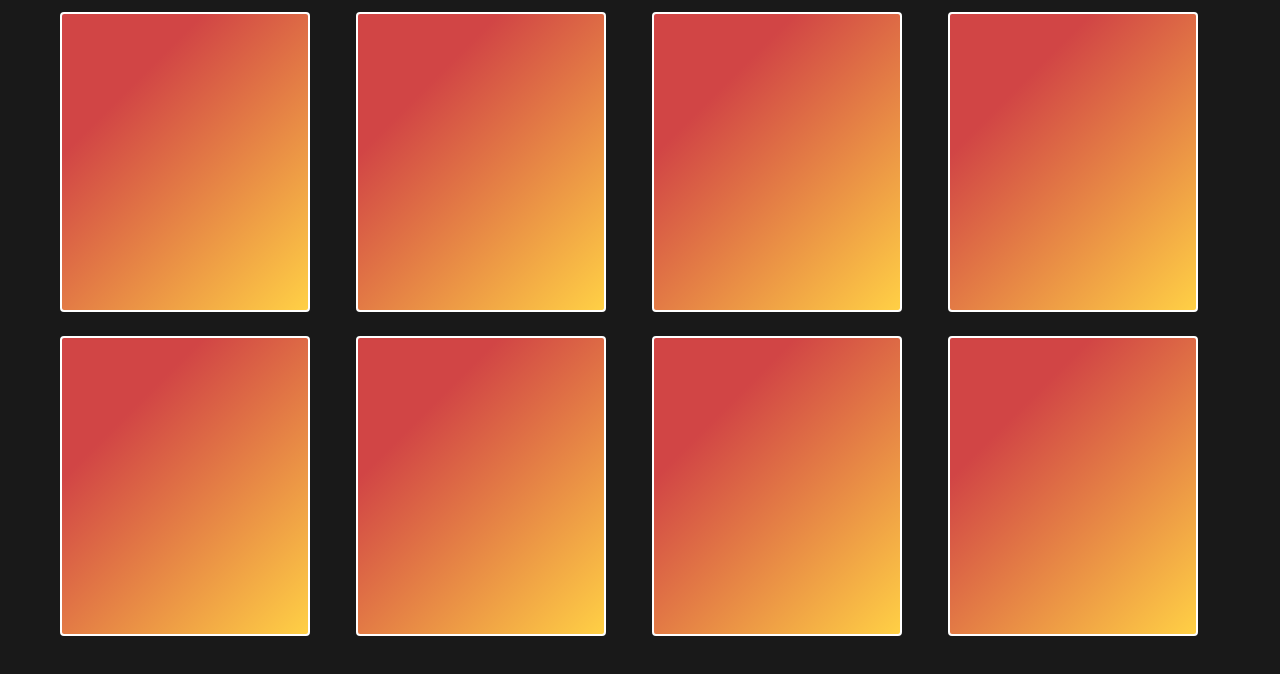
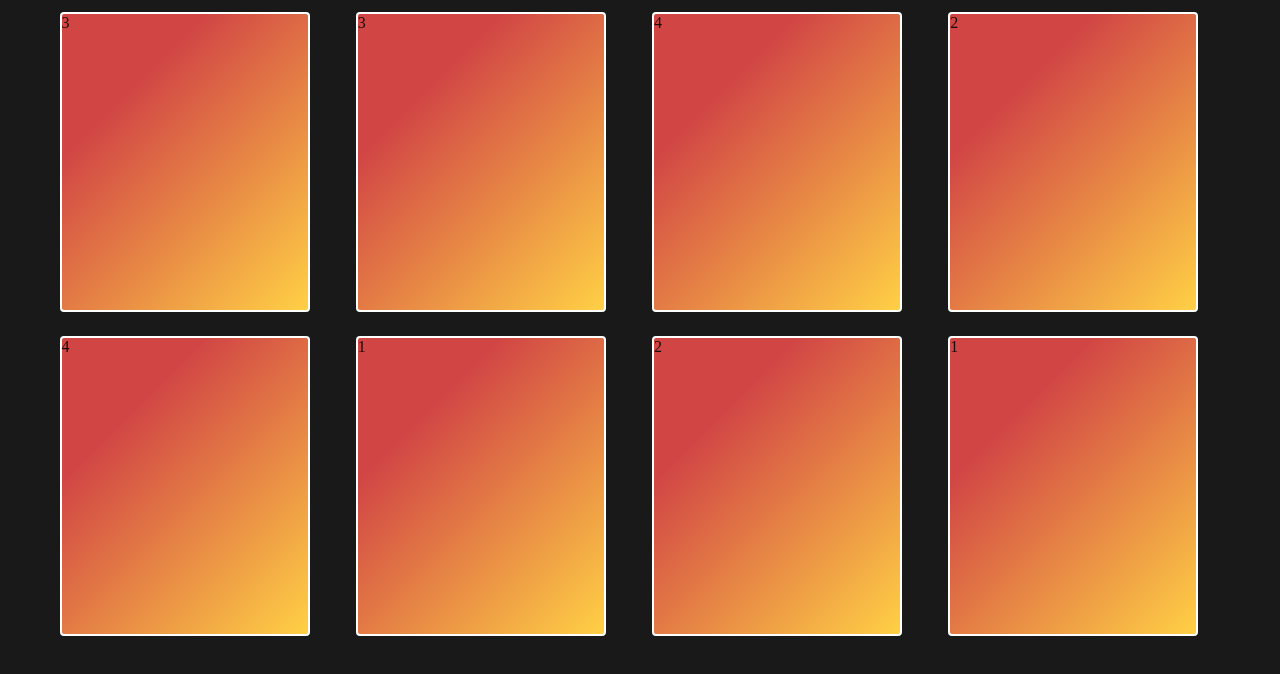
Before and after one commit to ajvmjr/memory-game-vue, a Vue app: page / in a window 1280 px wide. Shown: the top 674 px of the page. Built offline with nearby package versions, Linux system fonts and the light colour scheme.

Commit message:
feat: add shuffle function

```diff
--- a/src/App.vue
+++ b/src/App.vue
@@ -2,10 +2,10 @@
   <div id="app">
     <v-container>
       <v-row>
-        <v-col cols="12" lg="3" v-for="(x, index) in 8" :key="index">
+        <v-col cols="12" lg="3" v-for="c in cards" :key="c.id">
           <Card
             @selected="handleClick($event)"
-            :index="index"
+            :info="c"
             :disabled="disabled"
           />
         </v-col>
@@ -19,12 +19,66 @@ import Card from "@/components/Card";
 
 export default {
   data: () => ({
+    cards: [
+      {
+        id: 1,
+        value: "1",
+        chosen: false,
+        disabled: false,
+      },
+      {
+        id: 2,
+        value: "1",
+        chosen: false,
+        disabled: false,
+      },
+      {
+        id: 3,
+        value: "2",
+        chosen: false,
+        disabled: false,
+      },
+      {
+        id: 4,
+        value: "2",
+        chosen: false,
+        disabled: false,
+      },
+      {
+        id: 5,
+        value: "3",
+        chosen: false,
+        disabled: false,
+      },
+      {
+        id: 6,
+        value: "3",
+        chosen: false,
+        disabled: false,
+      },
+      {
+        id: 7,
+        value: "4",
+        chosen: false,
+        disabled: false,
+      },
+      {
+        id: 8,
+        value: "4",
+        chosen: false,
+        disabled: false,
+      },
+    ],
     cardsChosen: [],
     disabled: false,
   }),
 
   name: "App",
   components: { Card },
+
+  created() {
+    this.shuffle();
+  },
 
   methods: {
     handleClick(e) {
@@ -47,9 +101,19 @@ export default {
       }
     },
 
+    shuffle() {
+      for (let i = this.cards.length - 1; i >= 0; i--) {
+        const j = Math.floor(Math.random() * i);
+        const temp = this.cards[i];
+        this.cards[i] = this.cards[j];
+        this.cards[j] = temp;
+      }
+    },
+
     correct() {
       this.cardsChosen = [];
       this.disabled = false;
+      console.log("acertou");
     },
 
     reset() {
@@ -59,6 +123,7 @@ export default {
       this.cardsChosen[1].disabled = false;
       this.cardsChosen = [];
       this.disabled = false;
+      console.log("errou");
     },
   },
 };
--- a/src/components/Card.vue
+++ b/src/components/Card.vue
@@ -3,87 +3,34 @@
     flat
     outlined
     class="card"
-    :class="cards[index].chosen ? 'card card--selected' : 'card'"
-    :disabled="disabled || cards[index].disabled"
     height="300px"
     @click="handleClick"
+    :disabled="card.disabled"
   >
+    {{ card.value }}
   </v-card>
 </template>
 
 <script>
 export default {
   data: () => ({
-    cards: [
-      {
-        id: 1,
-        value: "1",
-        chosen: false,
-        disabled: false,
-      },
-      {
-        id: 2,
-        value: "1",
-        chosen: false,
-        disabled: false,
-      },
-      {
-        id: 3,
-        value: "2",
-        chosen: false,
-        disabled: false,
-      },
-      {
-        id: 4,
-        value: "2",
-        chosen: false,
-        disabled: false,
-      },
-      {
-        id: 5,
-        value: "3",
-        chosen: false,
-        disabled: false,
-      },
-      {
-        id: 6,
-        value: "3",
-        chosen: false,
-        disabled: false,
-      },
-      {
-        id: 7,
-        value: "4",
-        chosen: false,
-        disabled: false,
-      },
-      {
-        id: 8,
-        value: "4",
-        chosen: false,
-        disabled: false,
-      },
-    ],
+    card: {},
   }),
 
   props: {
-    index: Number,
+    info: Object,
     disabled: Boolean,
+  },
+
+  mounted() {
+    this.card = this.info;
   },
 
   methods: {
     handleClick() {
-      this.selectCards();
-    },
-
-    selectCards() {
-      if (!this.cards[this.index].chosen) {
-        this.cards[this.index].chosen = true;
-        this.cards[this.index].disabled = true;
-        this.$emit("selected", this.cards[this.index]);
-      } else {
-        this.cards[this.index].chosen = false;
-      }
+      this.card.chosen = true;
+      this.card.disabled = true;
+      this.$emit("selected", this.card);
     },
   },
 };
```
